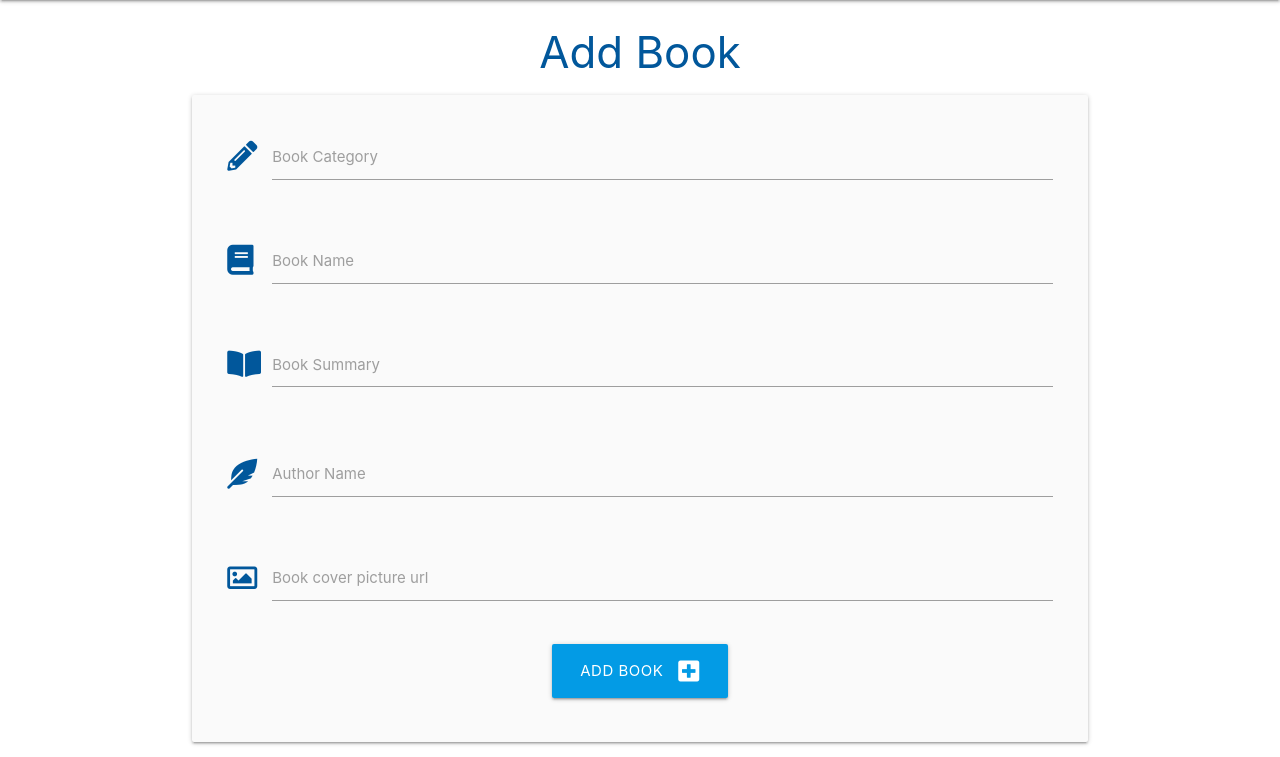
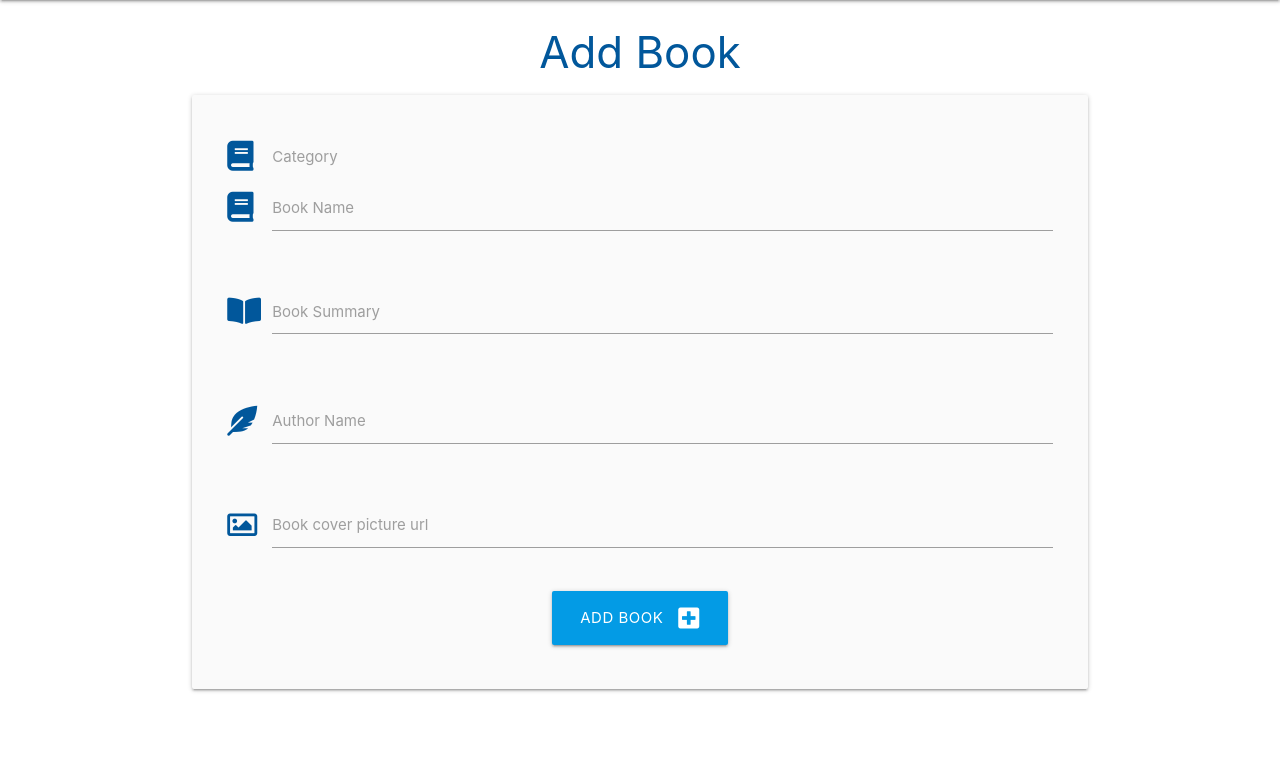
Before and after one commit to djmolloy57/test18thAprProjBook, a Flask app: page /add_or_delete_bk in a window 1280 px wide. Shown: the part 64-821 px from the top of the page. After the commit the page ends 756 px from the top, so only its background shows below. Run offline with Flask 2, Linux system fonts and the light colour scheme; some libraries are stand-ins or nearby versions.

Commit message:
added category dropdown in add book page not working

```diff
--- a/templates/upload_delete_books.html
+++ b/templates/upload_delete_books.html
@@ -9,10 +9,15 @@
             <!-- Book category -->
 			<div class="row">
                 <div class="input-field col s12">
-                    <i class="fas fa-pencil-alt prefix light-blue-text text-darken-4"></i>
-                    <input id="Category" name="Category" minlength="5" maxlength="50"
-                        type="text" class="validate" required>
-                    <label for="Category">Book Category</label>
+                    <i class="fas fa-book prefix light-blue-text text-darken-4"></i>
+                    <select>
+                        <option value="" selected disabled>Choose Book category</option>
+                        <option value="Biography">Biography</option>
+                        <option value="History">History</option>
+                        <option value="Fantasy">Fantasy</option>
+                        <option value="Scifi">SciFi</option>
+                    </select>
+                    <label for="Category">Category</label>
                 </div>
 			</div>
             <!-- Book Name -->
@@ -61,5 +66,11 @@
         </form>
     </div>
 </div>
+<script>
+	document.addEventListener('DOMContentLoaded', function(){
+	   var sel=document.querySelectAll('select');
+           M.FormSelect.init(sel)
+       })
+</script>
 </body>
 {% endblock %}
```
